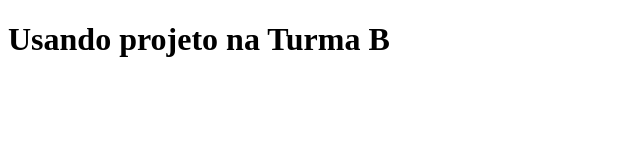
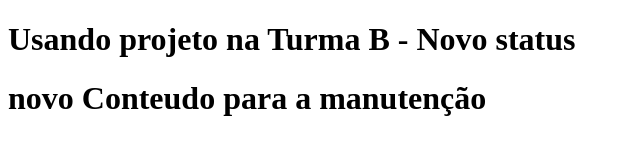
Before and after one commit to marloncbyte/devops_tb, a plain HTML site: page index.html in a window 1280 px wide. Shown: the whole page, without its empty margins (0-640 px from the left). Drawn offline with Linux system fonts and the light colour scheme.

Commit message:
Update header content and add new heading

```diff
--- a/index.html
+++ b/index.html
@@ -5,7 +5,8 @@
 </header>
 
 <body>
-    <h1> Usando projeto na Turma B</h1>
+    <h1> Usando projeto na Turma B - Novo status</h1>
+    <h1>novo Conteudo para a manutenção</h1>
 </body>
 
 </html>
```
